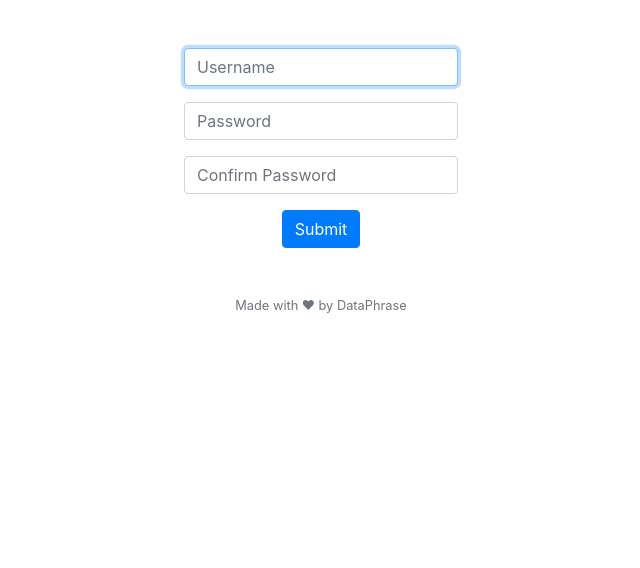
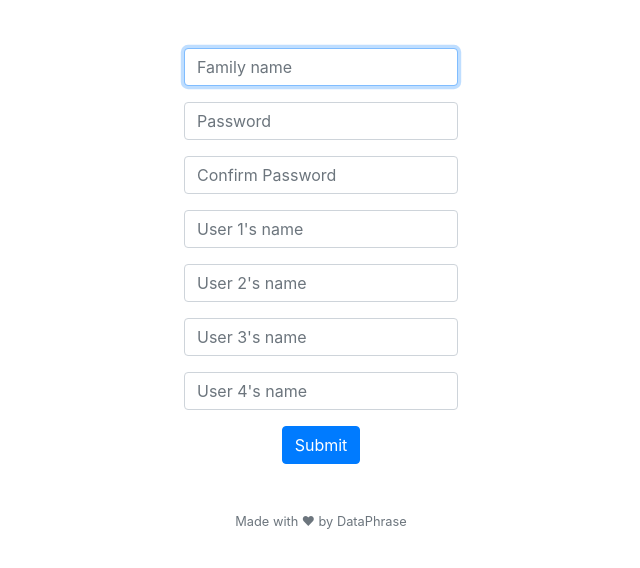
Before and after one commit to mananjhaveri/Expense-Calculator, a Flask app: page /register in a window 1280 px wide. Shown: the part 76-644 px from the top of the page, without its empty margins (319-959 px from the left). Run offline with Flask 2, Linux system fonts and the light colour scheme; some libraries are stand-ins or nearby versions.

Commit message:
db updates, registration part done

```diff
--- a/app.py
+++ b/app.py
@@ -61,20 +61,20 @@ def login():
     if request.method == "POST":
 
         # Ensure username was submitted
-        if not request.form.get("username"):
-            return apology("must provide username", 403)
+        if not request.form.get("familyname"):
+            return apology("must provide familyname", 403)
 
         # Ensure password was submitted
         elif not request.form.get("password"):
             return apology("must provide password", 403)
 
         # Query database for username
-        rows = db.execute("SELECT * FROM family WHERE username = :username",
-                          username=request.form.get("username"))
+        rows = db.execute("SELECT * FROM family WHERE familyname = :familyname",
+                          familyname=request.form.get("familyname"))
 
         # Ensure username exists and password is correct
         if len(rows) != 1 or not check_password_hash(rows[0]["passcode"], request.form.get("password")):
-            return apology("invalid username and/or password", 403)
+            return apology("invalid familyname and/or password", 403)
 
         # Remember which user has logged in
         session["user_id"] = rows[0]["family_id"]
@@ -103,11 +103,11 @@ def register():
     if request.method == "GET":
         return render_template("register.html")
     else:
-        rows = db.execute("SELECT * from family where username = :username",
-        username = request.form.get("username"))
-
-        if len(rows) == 1 or not request.form.get("username"):
-            return apology("Username invalid!")
+        rows = db.execute("SELECT * from family where familyname = :familyname",
+        familyname = request.form.get("familyname"))
+        print(request.form.get("familyname"))
+        if len(rows) == 1 or not request.form.get("familyname"):
+            return apology("Family name invalid!")
 
         elif not request.form.get("password"):
             return apology("Please enter password!")
@@ -115,10 +115,22 @@ def register():
         elif request.form.get("password") != request.form.get("password(again)"):
             return apology("The two passwords do not match!")
 
-        username = request.form.get("username")
+        familyname = request.form.get("familyname")
         password = request.form.get("password")
 
-        db.execute("INSERT INTO family (username, passcode) VALUES (:username, :passcode)", username=username, passcode=generate_password_hash(password))
+        user_names = [request.form.get("user1"), request.form.get("user2"), request.form.get("user3"), request.form.get("user4")]
+        n_users = 0
+        for user in user_names:
+            if len(user) > 1:
+                 n_users += 1
+
+
+        db.execute("INSERT INTO family (familyname, passcode, total, n_users) VALUES (:familyname, :passcode, :total, :n_users)", familyname=familyname, passcode=generate_password_hash(password), total=0, n_users=n_users)
+
+        for user in user_names:
+            if len(user) > 1:
+                db.execute("INSERT INTO users (family_id, user_name) VALUES (:family_id, :user_name)", family_id=session["user_id"], user_name=user)
+
 
         return redirect("/")
 
@@ -134,10 +146,10 @@ def change_password():
             return apology("must provide current password", 400)
 
         # Query database for user_id
-        rows = db.execute("SELECT hash FROM users WHERE id = :user_id", user_id=session["user_id"])
+        rows = db.execute("SELECT passcode FROM family WHERE family_id = :family_id", family_id=session["user_id"])
 
         # Ensure current password is correct
-        if len(rows) != 1 or not check_password_hash(rows[0]["hash"], request.form.get("current_password")):
+        if len(rows) != 1 or not check_password_hash(rows[0]["passcode"], request.form.get("current_password")):
             return apology("invalid password", 400)
 
         # Ensure new password is not empty
@@ -154,7 +166,7 @@ def change_password():
 
         # Update database
         hash = generate_password_hash(request.form.get("new_password"))
-        rows = db.execute("UPDATE users SET hash = :hash WHERE id = :user_id", user_id=session["user_id"], hash=hash)
+        rows = db.execute("UPDATE users SET passcode = :passcode WHERE family_id = :family_id", family_id=session["user_id"], passcode=passcode)
 
         # Show flash
         flash("Changed!")
--- a/templates/default.html
+++ b/templates/default.html
@@ -13,7 +13,7 @@
             <input autocomplete="off" autofocus class="form-control" name="unit" placeholder="Unit"  required />
         </div>
         <div class="form-group">
-            <input autocomplete="off" autofocus class="form-control" name="amount" placeholder="Amount" type="number" min="1" required />
+            <input autocomplete="off" autofocus class="form-control" name="amount" placeholder="Amount" type="number" min="1  " required />
         </div>
         <div class="form-group">
             <input autocomplete="off" autofocus class="form-control" name="amount" placeholder="Amount" type="number" min="1" required />
--- a/templates/login.html
+++ b/templates/login.html
@@ -7,7 +7,7 @@
 {% block main %}
     <form action="/login" method="post">
         <div class="form-group">
-            <input autocomplete="off" autofocus class="form-control" name="username" placeholder="Username" type="text">
+            <input autocomplete="off" autofocus class="form-control" name="familyname" placeholder="Family name" type="text">
         </div>
         <div class="form-group">
             <input class="form-control" name="password" placeholder="Password" type="password">
--- a/templates/register.html
+++ b/templates/register.html
@@ -7,7 +7,7 @@
 {% block main %}
     <form action="/register" method="post">
         <div class="form-group">
-            <input autocomplete="off" autofocus class="form-control" name="username" placeholder="Username" type="text">
+            <input autocomplete="off" autofocus class="form-control" name="familyname" placeholder="Family name" type="text">
         </div>
         <div class="form-group">
             <input class="form-control" name="password" placeholder="Password" type="password">
@@ -15,6 +15,19 @@
         <div class="form-group">
             <input class="form-control" name="password(again)" placeholder="Confirm Password" type="password">
         </div>
+        <div class="form-group">
+            <input class="form-control" name="user1" placeholder="User 1's name" type="text">
+        </div>
+        <div class="form-group">
+            <input class="form-control" name="user2" placeholder="User 2's name" type="text">
+        </div>
+        <div class="form-group">
+            <input class="form-control" name="user3" placeholder="User 3's name" type="text">
+        </div>
+        <div class="form-group">
+            <input class="form-control" name="user4" placeholder="User 4's name" type="text">
+        </div>
+
         <button class="btn btn-primary" type="submit">Submit</button>
     </form>
 {% endblock %}
```
Also changed, not shown: familyexpenses.db, 1 other file.
